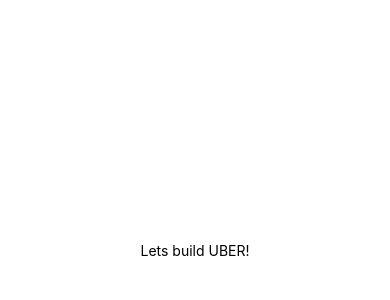
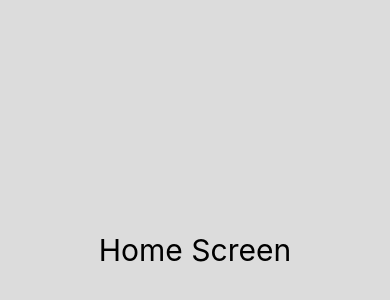
Before and after one commit to losthakkun/Uber-next, a React Native app: screen / in a window 390 px wide. Shown: the part 172-472 px from the top of the page. Built offline with nearby package versions, Linux system fonts and the light colour scheme.

Commit message:
Add HomeScreen component

```diff
--- a/App.js
+++ b/App.js
@@ -1,26 +1,24 @@
 import React from 'react';
 import { StyleSheet, Text, View } from 'react-native';
 
+//? Importing libraries
 import { StatusBar } from 'expo-status-bar';
 import { Provider } from 'react-redux';
 import { store } from './store';
 
+//? Importing the components
+import HomeScreen from './screens/HomeScreen';
+
+//? Creating the App component and exporting it
 export default function App() {
   return (
     <Provider store={store}>
-      <View style={styles.container}>
-        <Text>Lets build UBER!</Text>
-        <StatusBar style="auto" />
-      </View>
+      <HomeScreen/>
     </Provider>
   );
 }
 
+//? Creating the stylesheet
 const styles = StyleSheet.create({
-  container: {
-    flex: 1,
-    backgroundColor: '#fff',
-    alignItems: 'center',
-    justifyContent: 'center',
-  },
+
 });
--- /dev/null
+++ b/screens/HomeScreen.js
@@ -0,0 +1,28 @@
+import React from 'react'
+import { StyleSheet, Text, View, SafeAreaView } from 'react-native'
+
+//? Create a component that will render the HomeScreen
+const HomeScreen = () => {
+	return (
+		<SafeAreaView style={styles.container}>
+			<Text style={styles.text}>Home Screen</Text>
+		</SafeAreaView>
+	)
+}
+
+//? Exporting the HomeScreen
+export default HomeScreen
+
+//? Creating the stylesheet
+const styles = StyleSheet.create({
+	container: {
+    flex: 1,
+    backgroundColor: '#DCDCDC',
+    alignItems: 'center',
+    justifyContent: 'center',
+  },
+	text: {
+		fontSize: 30,
+		color: '#000000',
+	},
+})
--- a/store.js
+++ b/store.js
@@ -1,7 +1,9 @@
 import { configureStore } from "@reduxjs/toolkit";
 import navReducer from "./slices/navSlice";
 
+//? Create the store and export it
 export const store = configureStore({
+	//? Add the reducers to the store
 	reducer: {
 		nav: navReducer,
 	},
```
